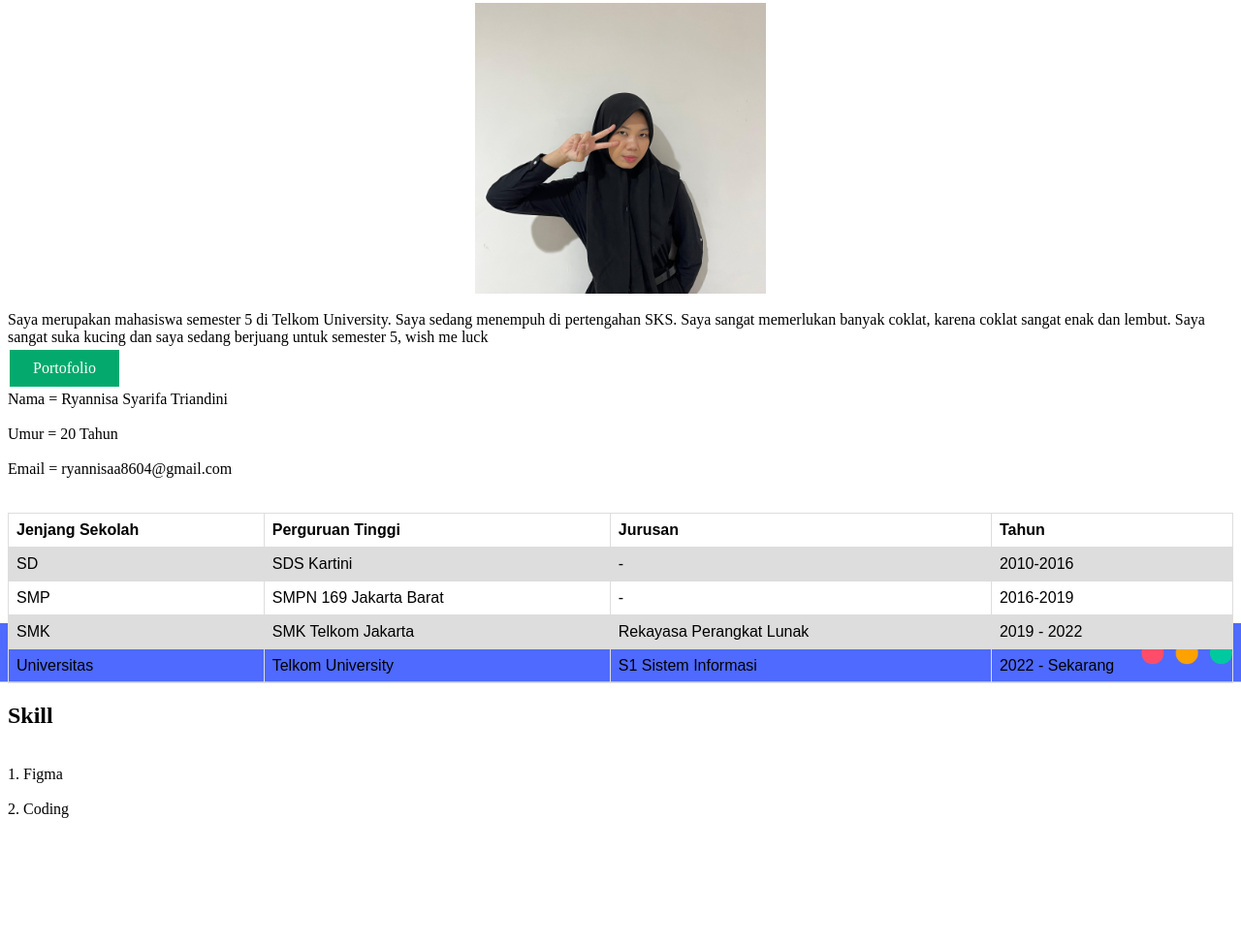
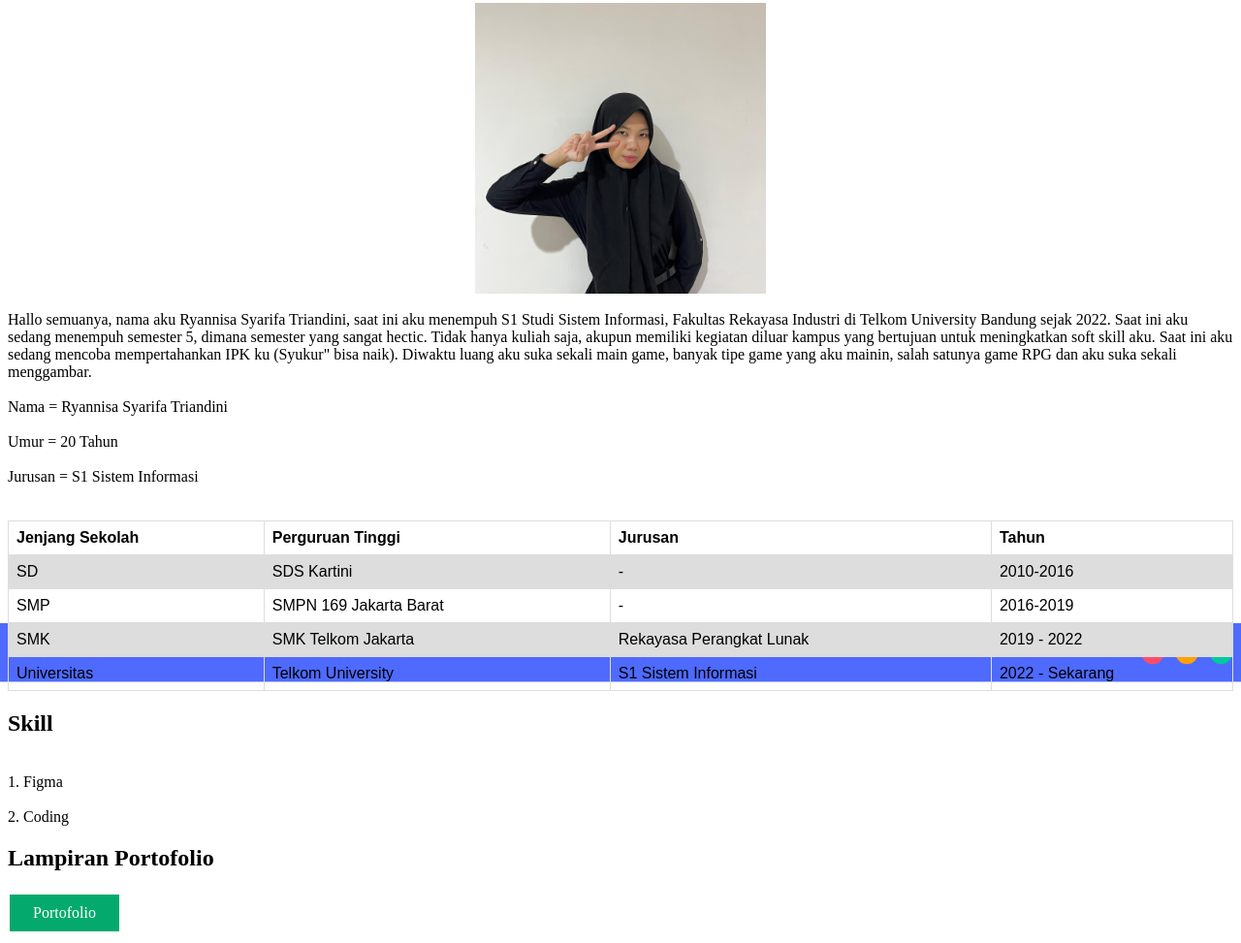
Before and after one commit to rreyniszz/Penugasan-WAD_Ryannisa, a plain HTML site: page index.html in a window 1280 px wide. Shown: the part 157-1130 px from the top of the page at 97% size. Before the commit the page ends 1009 px from the top, so only its background shows below. Drawn offline with Linux system fonts and the light colour scheme.

Commit message:
index.html

```diff
--- a/index.html
+++ b/index.html
@@ -50,11 +50,10 @@ tr:nth-child(even) {
 	<br></br>
 	<h1 style="text-align: center;">Ryannisa Syarifa Triandini</h1>
 	<img src="me.jpg"alt="me"style="float: center" width="300", hight="300";>
-	<br>Saya merupakan mahasiswa semester 5 di Telkom University. Saya sedang menempuh di pertengahan SKS. Saya sangat memerlukan banyak coklat, karena coklat sangat enak dan lembut. Saya sangat suka kucing dan saya sedang berjuang untuk semester 5, wish me luck</br>
-	<a href="portofolio.html" class="button">Portofolio</a>
-	<br>Nama = Ryannisa Syarifa Triandini</br>
-	<br>Umur = 20 Tahun</br>
-	<br>Email = ryannisaa8604@gmail.com</br>
+	<br>Hallo semuanya, nama aku Ryannisa Syarifa Triandini, saat ini aku menempuh S1 Studi Sistem Informasi, Fakultas Rekayasa Industri di Telkom University Bandung sejak 2022. Saat ini aku sedang menempuh semester 5, dimana semester yang sangat hectic. Tidak hanya kuliah saja, akupun memiliki kegiatan diluar kampus yang bertujuan untuk meningkatkan soft skill aku. Saat ini aku sedang mencoba mempertahankan IPK ku (Syukur" bisa naik). Diwaktu luang aku suka sekali main game, banyak tipe game yang aku mainin, salah satunya game RPG dan aku suka sekali menggambar.</br>
+	<br>Nama 		= Ryannisa Syarifa Triandini</br>
+	<br>Umur 		= 20 Tahun</br>
+	<br>Jurusan = S1 Sistem Informasi</br>
 	<br></br>
 	<table>
 		<tr>
@@ -93,5 +92,8 @@ tr:nth-child(even) {
 	<h2>Skill</h2>
 	<br>1. Figma</br>
 	<br>2. Coding</br>
+
+	<h2>Lampiran Portofolio</h2>
+	<a href="portofolio.html" class="button">Portofolio</a>
 </body>
 </html>
```
